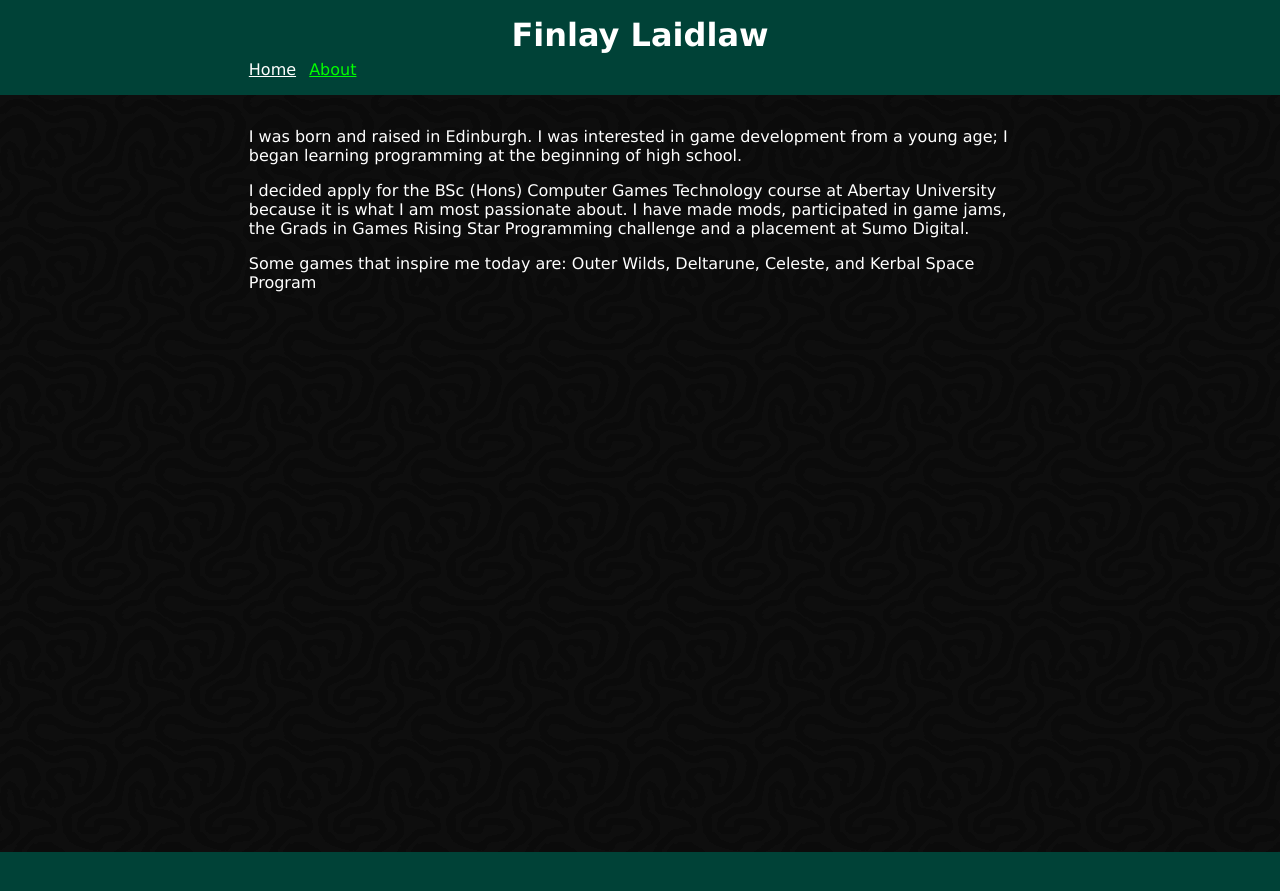
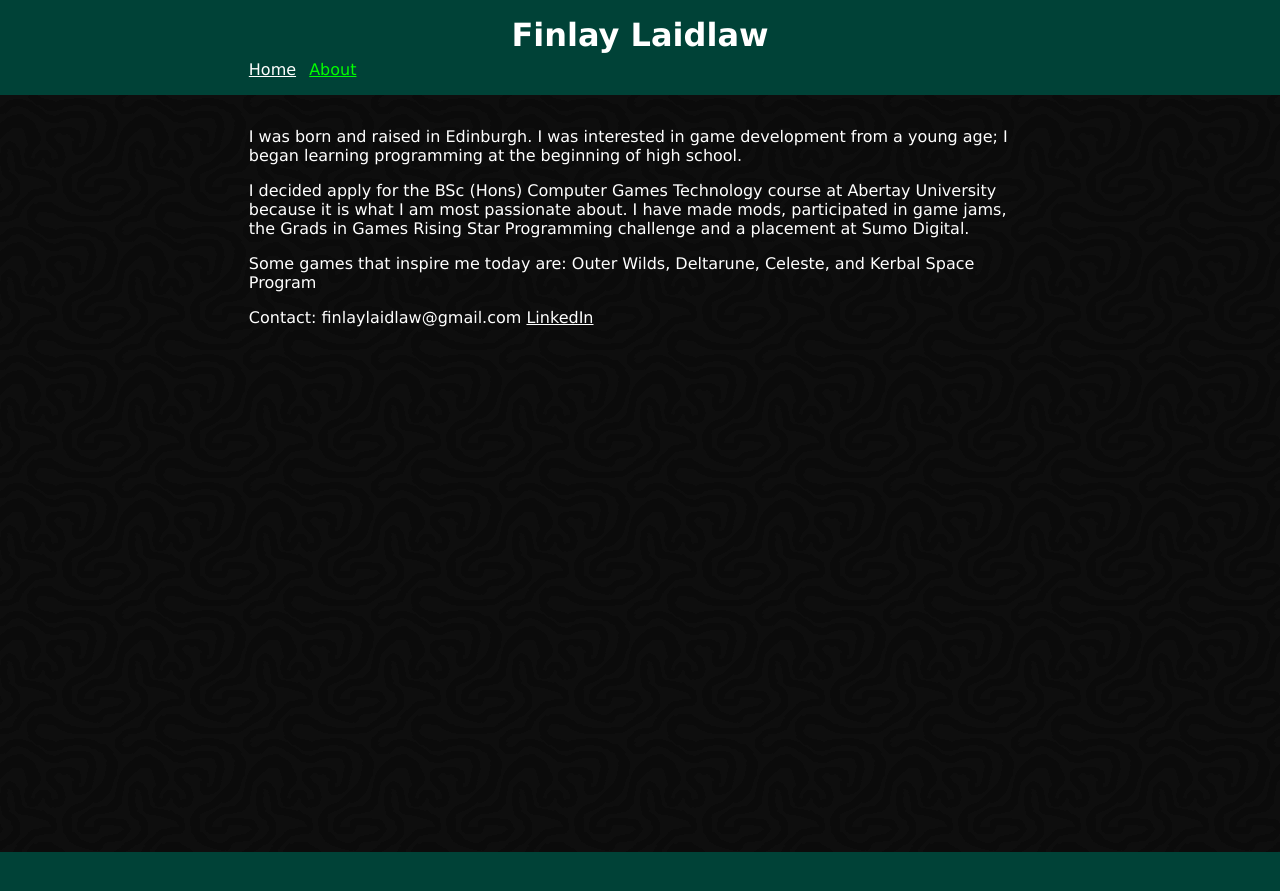
Before and after one commit to CyborgCabbage/cyborgcabbage.github.io, a Jekyll site: the page built from about.md, in a window 1280 px wide. Shown: the top 891 px of the page. Built offline with Jekyll 4.4.1, drawn with Linux system fonts in a browser that asks for light colours.

Commit message:
Update about.md

```diff
--- a/about.md
+++ b/about.md
@@ -7,3 +7,7 @@ I was born and raised in Edinburgh. I was interested in game development from a
 I decided apply for the BSc (Hons) Computer Games Technology course at Abertay University because it is what I am most passionate about. I have made mods, participated in game jams, the Grads in Games Rising Star Programming challenge and a placement at Sumo Digital.
 
 Some games that inspire me today are: Outer Wilds, Deltarune, Celeste, and Kerbal Space Program
+
+Contact:
+finlaylaidlaw@gmail.com
+[LinkedIn](https://uk.linkedin.com/in/finlay-laidlaw-3302ab2b1)
```
